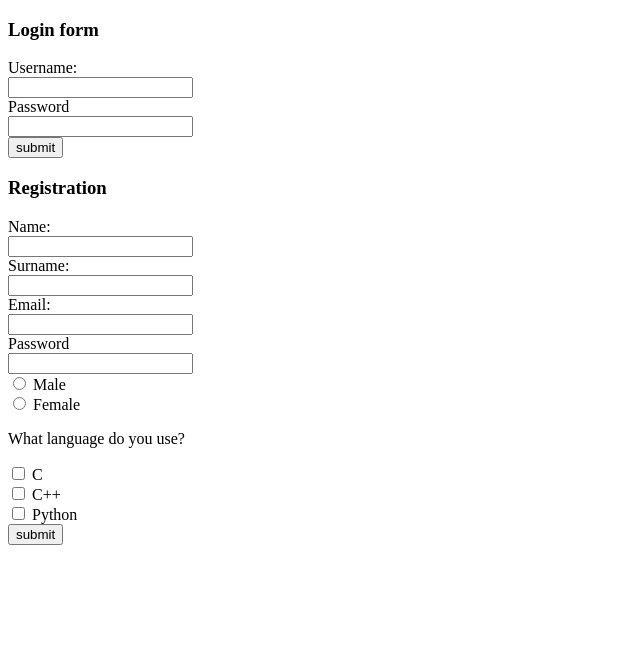
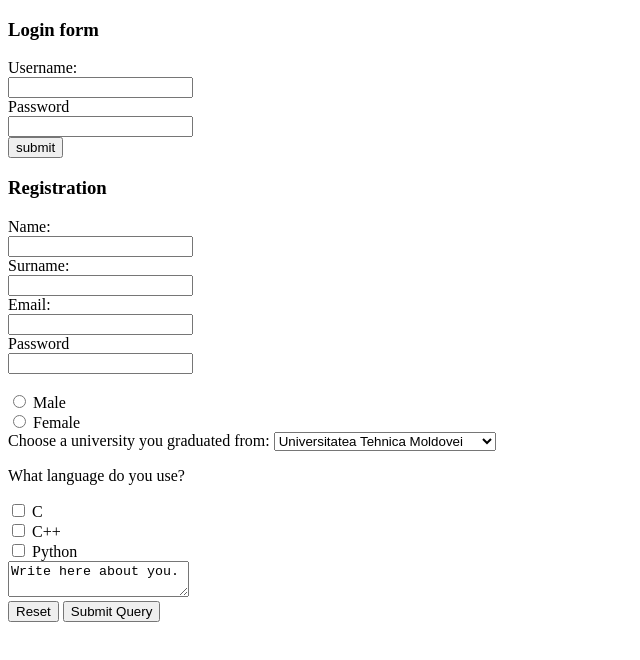
Before and after one commit to BATK0VICH/College-CS-WEB, a plain HTML site: page lab6/index.html in a window 1280 px wide. Shown: the whole page, without its empty margins (0-640 px from the left). Drawn offline with Linux system fonts and the light colour scheme.

Commit message:
Added lab6

```diff
--- a/lab6/index.html
+++ b/lab6/index.html
@@ -1,9 +1,11 @@
 <!DOCTYPE html>
 <html>
+
 <head>
     <meta charset="utf-8" lang="en">
     <title>Dronov Dmitrii forms</title>
 </head>
+
 <body>
     <h3>Login form</h3>
     <form>
@@ -13,7 +15,9 @@
         <input type="password" id="password" name="password"><br>
         <input type="submit" value="submit">
     </form>
+
     <h3>Registration</h3>
+
     <form>
         <label for="name">Name:</label><br>
         <input type="text" id="name" name="name"><br>
@@ -23,22 +27,40 @@
         <input type="email" id="email" name="email"><br>
         <label for="password">Password</label><br>
         <input type="password" id="password" name="password"><br>
+        <br>
 
         <input type="radio" id="male" name="gender" value="male">
         <label for="male">Male</label><br>
         <input type="radio" id="female" name="gender" value="female">
         <label for="female">Female</label><br>
 
+        <label for="Uni">Choose a university you graduated from:</label>
+        <select name="Uni" id="Uni">
+            <optgroup label="Chisinau">
+                <option value="utm">Universitatea Tehnica Moldovei</option>
+                <option value="USM">Universitatea de stat Moldovei</option>
+                <option value="ulim">Universitatea libera Moldovei</option>
+            </optgroup>
+            <optgroup label="the rest of the Rupublic">
+                <option value="kdu">Comrat State University </option>
+            </optgroup>
+        </select>
+        <br>
         <p>What language do you use?</p>
         <input type="checkbox" id="C" name="C" value="C">
         <label for="C">C</label><br>
         <input type="checkbox" id="Cpp" name="Cpp" value="C++">
-            <label for="Cpp"></label>C++</label><br>
+        <label for="Cpp">C++</label><br>
         <input type="checkbox" id="Python" name="Python" value="Python">
         <label for="Python">Python</label><br>
 
-            <input type="submit" value="submit">
+
+
+        <textarea>Write here about you.</textarea>
+        <br>
+        <input type="reset">
+        <input type="submit" value="Submit Query">
     </form>
-        <form></form>
 </body>
+
 </html>
```
Lines whose indentation alone changed are shown as unchanged.
